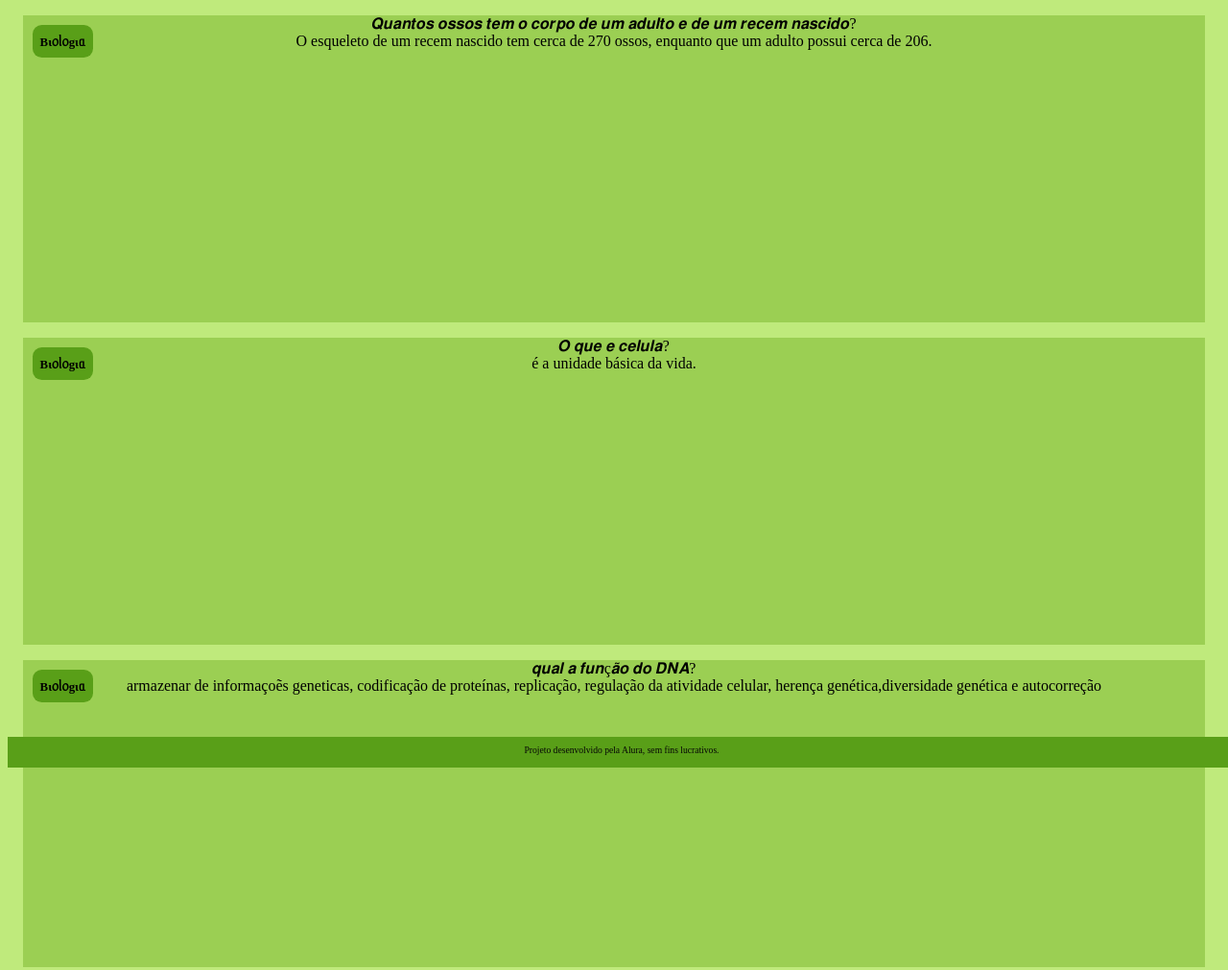
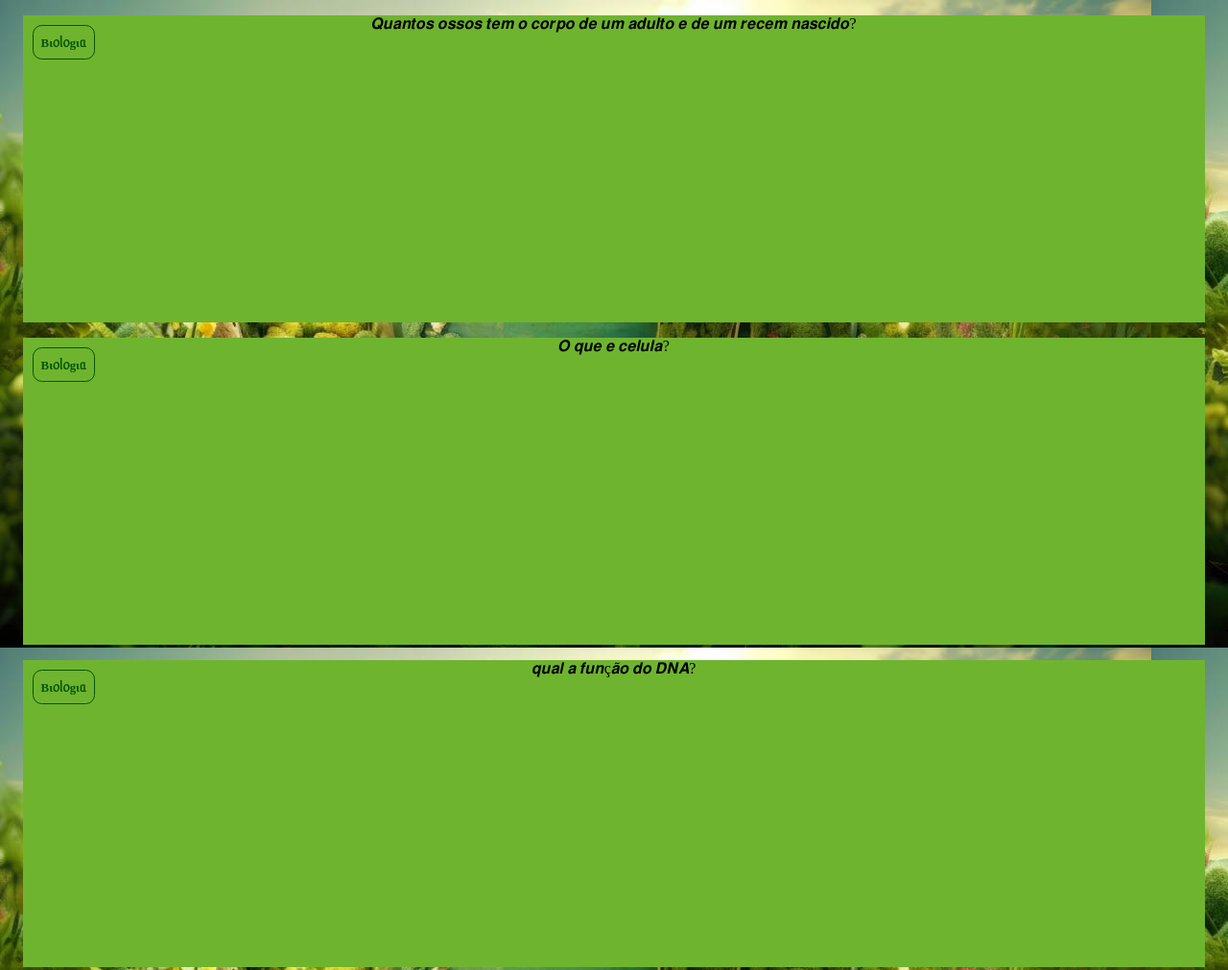
Before and after one commit to yletxz/carto-s, a plain HTML site: page index.html in a window 1280 px wide. Shown: the top 1011 px of the page at 96% size. Drawn offline with Linux system fonts and the light colour scheme.

Commit message:
Add files via upload

```diff
--- a/style.css
+++ b/style.css
@@ -1,7 +1,13 @@
- body {
-    background-color:#BFEA7C;
+:root {
+    --text-color: #065405;
+    --card-front-color: #59bd0c;
+    --card-back-color: #2c9209;
+}
+
+body {
+    background: url('biodiversidade.jpg');
     font-family: Bai Jamjuree;
- }
+}
 
 #container {
     display: flex; /* Elementos dispostos em linha */
@@ -9,50 +15,60 @@
 
    .cartao{
     margin: 1rem 1rem;
-    background-color: #9BCF53;
     height: 20rem;
     flex-grow: 1;
     flex-basis: calc(33% - 6rem);
 }
 
 .cartao__conteudo {
+    background-color: var(--card-front-color);
     text-align: center;
-    /* background-color: aquamarine; */
+    background-color: #6fb42f;
     height: 100%;
+    transform-style: preserve-3d;
+    transition: transform 300ms ease-in-out;
 }
 
 .cartao__conteudo h3 {
-    background-color: #599f18;
+    color: var(--text-color);
+    border: 1px solid var(--text-color);
     text-align: left;
     padding: 0.5rem;
     position: absolute;
     margin: 0.6rem;
     border-radius: 0.6rem;
     font-size: 1vw;
+    backface-visibility: hidden;
 }
 
 .cartao__conteudo p {
     margin-top: 1rem;
     padding: 2rem;
+    margin-top: 4rem;
 }
 
-
-
-
-
-
-
-footer {
-        background-color:#599f18;
-        color :rgb(6, 6, 6);
-        position: fixed;
-        bottom: 0;
-        width: 100%;
-        height: 2rem;
+.cartao__conteudo__pergunta p {
+    color: var(--text-color);
+    font-weight: 500;
 }
 
-     footer p {
-        text-align: center;
-        font-size: 0.6rem;
-        margin-top: 0.5rem;
+.cartao__conteudo__resposta p {
+    color: var(--card-back-color);
+    font-weight: 700;
 }
+
+.cartao:hover .cartao__conteudo {
+    transform: rotateY(180deg);
+}
+
+.cartao__conteudo__pergunta,
+.cartao__conteudo__resposta {
+    backface-visibility: hidden;
+    position: absolute;
+    height: 100%;
+    width: 100%;
+}
+
+.cartao__conteudo__resposta {
+    transform: rotateY(180deg);
+}
```
Also changed, not shown: biodiversidade.jpg (added).
